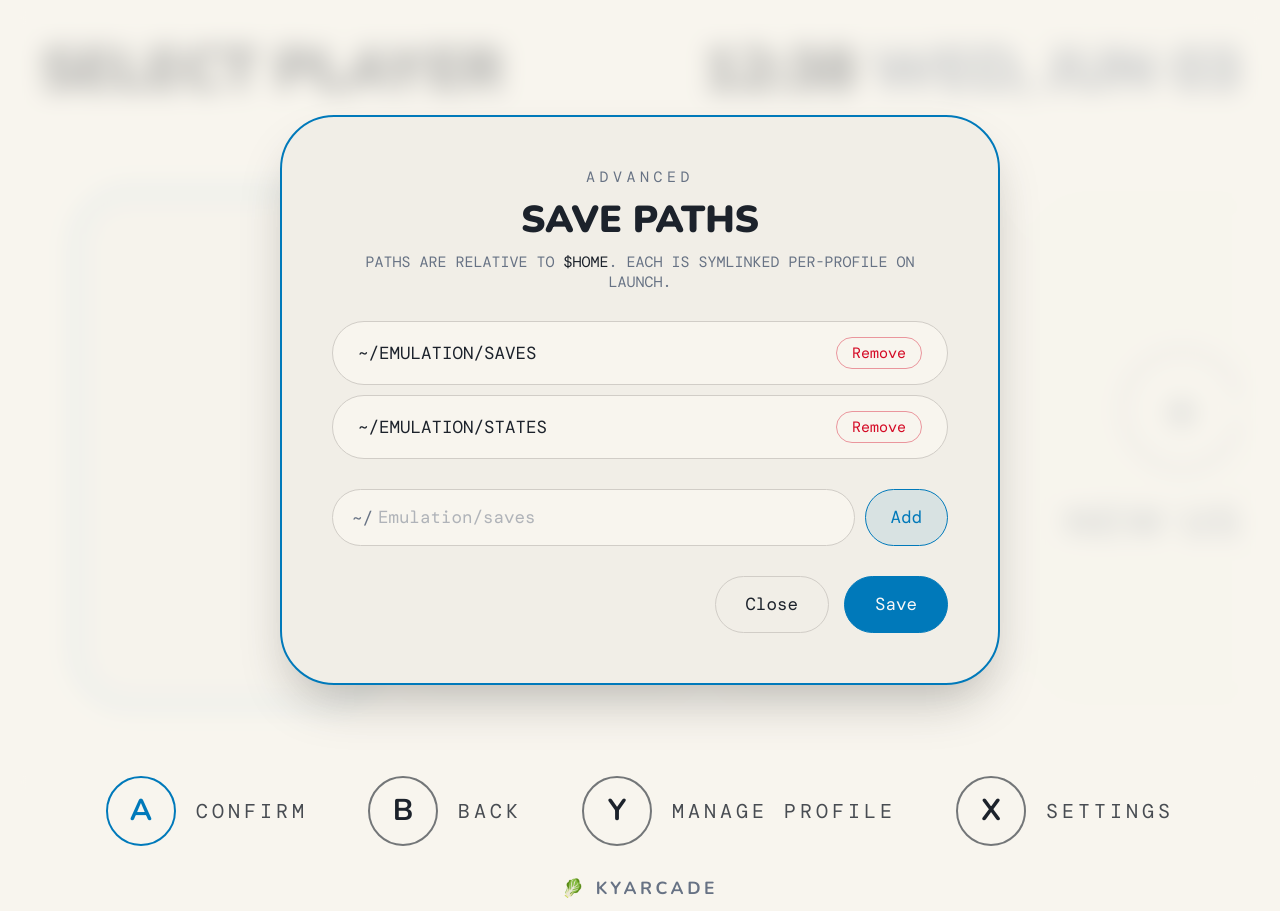
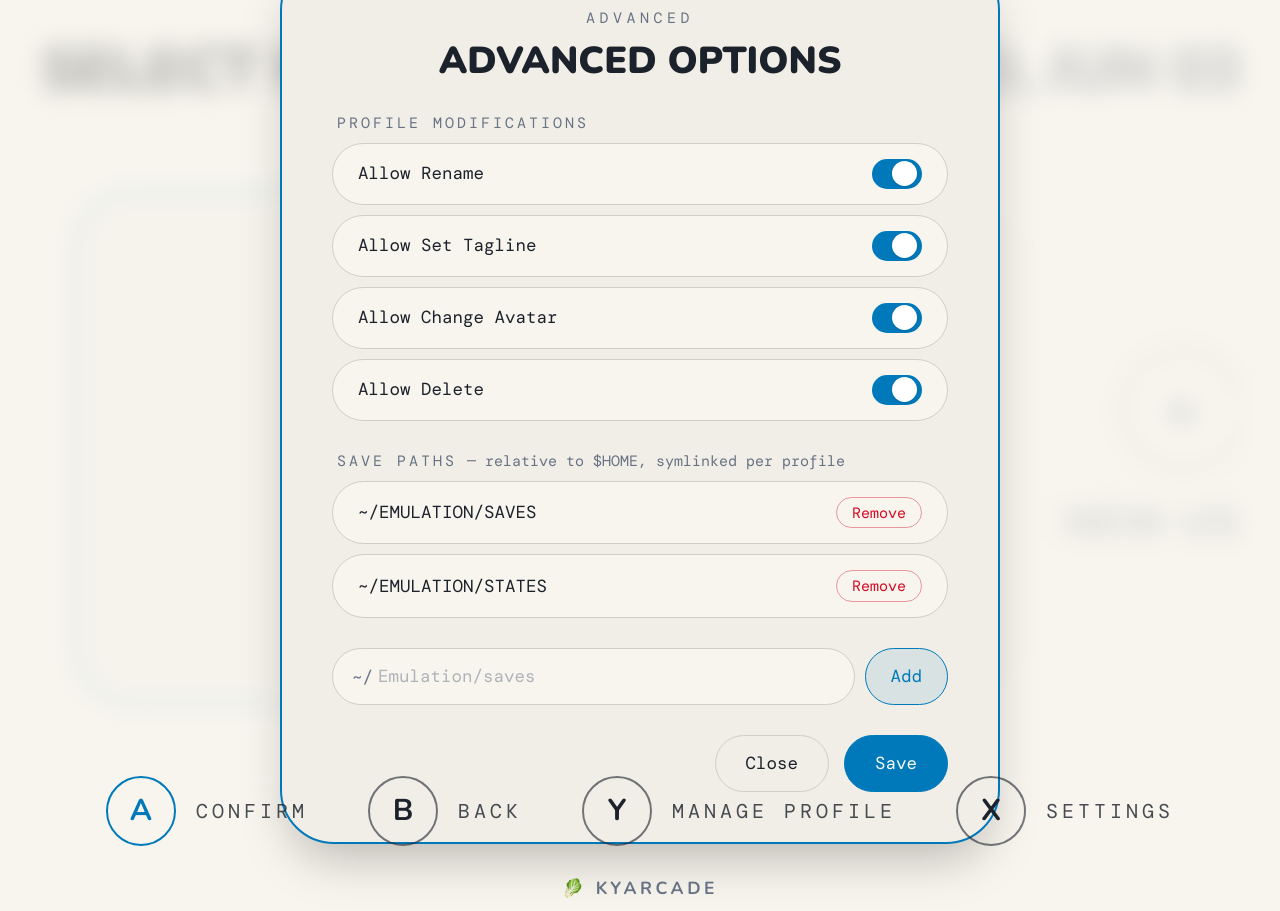
Before and after one commit to kyabetsu4/kyarcade, a React (Vite) app: page / in a window 1280 px wide. Both pictures are taken after a click on the button "···". Built offline with nearby package versions, Linux system fonts and the light colour scheme.

Commit message:
Add profile modification toggles to Advanced Options

```diff
--- a/src/components/arcade/AdvancedOptionsOverlay.tsx
+++ b/src/components/arcade/AdvancedOptionsOverlay.tsx
@@ -55,14 +55,49 @@ export function AdvancedOptionsOverlay({ onClose }: Props) {
       <div className="w-full max-w-xl rounded-3xl border-2 border-primary bg-card p-10 shadow-2xl flex flex-col gap-6">
         <div className="text-center">
           <p className="font-mono text-xs tracking-[0.3em] text-muted-foreground">Advanced</p>
-          <h2 className="mt-2 font-display text-3xl font-black">Save Paths</h2>
-          <p className="mt-2 font-mono text-xs text-muted-foreground">
-            Paths are relative to <span className="text-foreground">$HOME</span>. Each is symlinked
-            per-profile on launch.
-          </p>
+          <h2 className="mt-2 font-display text-3xl font-black">Advanced Options</h2>
         </div>
 
         <div className="flex flex-col gap-2">
+          <p className="font-mono text-xs uppercase tracking-[0.2em] text-muted-foreground px-1">
+            Profile Modifications
+          </p>
+          {(
+            [
+              { key: "allowRename", label: "Allow Rename" },
+              { key: "allowTagline", label: "Allow Set Tagline" },
+              { key: "allowAvatar", label: "Allow Change Avatar" },
+              { key: "allowDelete", label: "Allow Delete" },
+            ] as const
+          ).map(({ key, label }) => (
+            <button
+              key={key}
+              type="button"
+              onClick={() => {
+                setConfig((c) => ({ ...c, [key]: !c[key] }));
+                setSaved(false);
+              }}
+              className="flex items-center justify-between rounded-2xl border border-border bg-background px-5 py-3 hover:border-primary/50 transition-colors"
+            >
+              <span className="font-mono text-sm text-foreground">{label}</span>
+              <div
+                className={`relative h-6 w-10 rounded-full transition-colors ${config[key] ? "bg-primary" : "bg-border"}`}
+              >
+                <div
+                  className={`absolute top-0.5 h-5 w-5 rounded-full bg-white shadow transition-transform ${config[key] ? "translate-x-4" : "translate-x-0.5"}`}
+                />
+              </div>
+            </button>
+          ))}
+        </div>
+
+        <div className="flex flex-col gap-2">
+          <p className="font-mono text-xs uppercase tracking-[0.2em] text-muted-foreground px-1">
+            Save Paths
+            <span className="ml-2 normal-case tracking-normal">
+              — relative to $HOME, symlinked per profile
+            </span>
+          </p>
           {config.savePaths.length === 0 && (
             <p className="text-center font-mono text-sm text-muted-foreground py-4">
               No paths configured.
--- a/src/components/arcade/ManageProfileOverlay.tsx
+++ b/src/components/arcade/ManageProfileOverlay.tsx
@@ -7,8 +7,23 @@ import { DEFAULT_AVATARS } from "@/lib/avatars";
 
 type Mode = "menu" | "rename" | "tagline" | "avatar" | "confirm-delete";
 
+type Permissions = {
+  allowRename: boolean;
+  allowAvatar: boolean;
+  allowTagline: boolean;
+  allowDelete: boolean;
+};
+
+const ALL_ALLOWED: Permissions = {
+  allowRename: true,
+  allowAvatar: true,
+  allowTagline: true,
+  allowDelete: true,
+};
+
 type Props = {
   profile: Profile;
+  permissions?: Permissions;
   onClose: () => void;
   onRenamed: (id: string, newName: string) => void;
   onDeleted: (id: string) => void;
@@ -27,6 +42,7 @@ export const ManageProfileOverlay = forwardRef<ManageProfileOverlayHandle, Props
   function ManageProfileOverlay(
     {
       profile,
+      permissions = ALL_ALLOWED,
       onClose,
       onRenamed,
       onDeleted,
@@ -50,7 +66,13 @@ export const ManageProfileOverlay = forwardRef<ManageProfileOverlayHandle, Props
     confirmDeleteIndexRef.current = confirmDeleteIndex;
     const [replaceOnType, setReplaceOnType] = useState(false);
     const replaceOnTypeRef = useRef(false);
-    const MENU = ["Rename", "Set Tagline", "Change Avatar", "Delete", "Cancel"];
+    const MENU = [
+      ...(permissions.allowRename ? ["Rename"] : []),
+      ...(permissions.allowTagline ? ["Set Tagline"] : []),
+      ...(permissions.allowAvatar ? ["Change Avatar"] : []),
+      ...(permissions.allowDelete ? ["Delete"] : []),
+      "Cancel",
+    ];
     const menuIndexRef = useRef(menuIndex);
     const modeRef = useRef(mode);
     const handleConfirmRef = useRef<() => void>(() => {});
--- a/src/lib/arcade-bridge.ts
+++ b/src/lib/arcade-bridge.ts
@@ -1,9 +1,17 @@
 export interface AdvancedConfig {
   savePaths: string[];
+  allowRename: boolean;
+  allowAvatar: boolean;
+  allowTagline: boolean;
+  allowDelete: boolean;
 }
 
 export const DEFAULT_ADVANCED_CONFIG: AdvancedConfig = {
   savePaths: ["Emulation/saves", "Emulation/states"],
+  allowRename: true,
+  allowAvatar: true,
+  allowTagline: true,
+  allowDelete: true,
 };
 
 export interface ArcadeProfile {
--- a/src/routes/index.tsx
+++ b/src/routes/index.tsx
@@ -12,7 +12,12 @@ import { AdvancedOptionsOverlay } from "@/components/arcade/AdvancedOptionsOverl
 import { NintendoNotice } from "@/components/arcade/NintendoNotice";
 import { type Profile } from "@/lib/arcade-data";
 import { useArcadeNav } from "@/lib/use-arcade-nav";
-import { isElectron, getGamepad } from "@/lib/arcade-bridge";
+import {
+  isElectron,
+  getGamepad,
+  DEFAULT_ADVANCED_CONFIG,
+  type AdvancedConfig,
+} from "@/lib/arcade-bridge";
 import { useTheme } from "@/lib/use-theme";
 import { useSettings } from "@/lib/use-settings";
 import { avatarUrl } from "@/lib/avatars";
@@ -62,6 +67,7 @@ function Index() {
   const [settingsOpen, setSettingsOpen] = useState(false);
   const [settingsEditing, setSettingsEditing] = useState(false);
   const [advancedOpen, setAdvancedOpen] = useState(false);
+  const [advancedConfig, setAdvancedConfig] = useState<AdvancedConfig>(DEFAULT_ADVANCED_CONFIG);
   const { theme, setTheme } = useTheme();
   const { settings, update: updateSettings } = useSettings();
   const focusRef = useRef(0);
@@ -104,8 +110,15 @@ function Index() {
     }
   };
 
+  const loadAdvancedConfig = () => {
+    if (isElectron()) {
+      window.arcade!.getAdvancedConfig().then(setAdvancedConfig);
+    }
+  };
+
   useEffect(() => {
     loadProfiles();
+    loadAdvancedConfig();
   }, []);
 
   const items = [...profiles, { id: "__new" }];
@@ -310,12 +323,20 @@ function Index() {
         />
       )}
 
-      {advancedOpen && <AdvancedOptionsOverlay onClose={() => setAdvancedOpen(false)} />}
+      {advancedOpen && (
+        <AdvancedOptionsOverlay
+          onClose={() => {
+            setAdvancedOpen(false);
+            loadAdvancedConfig();
+          }}
+        />
+      )}
 
       {managing && (
         <ManageProfileOverlay
           ref={managingRef}
           profile={managing}
+          permissions={advancedConfig}
           onModeChange={setManagingMode}
           onClose={() => {
             setManaging(null);
```
